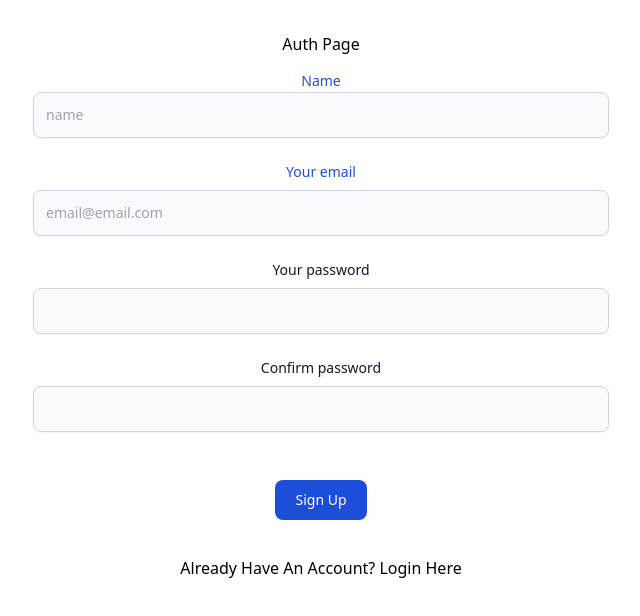
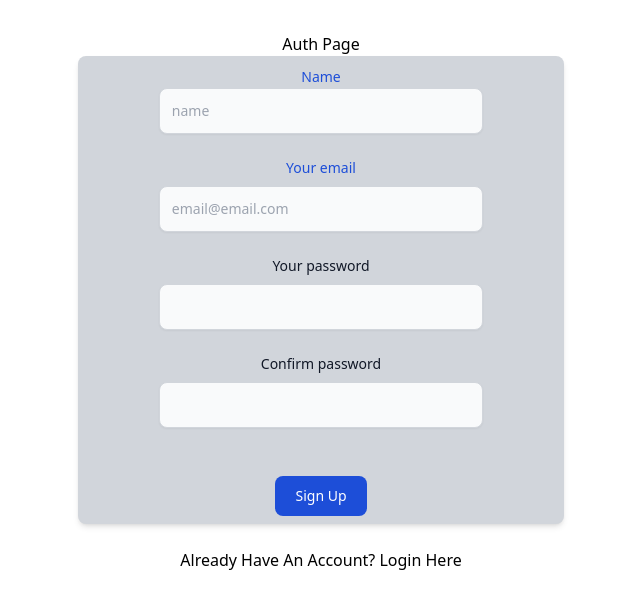
Before and after one commit to justinnavarr0-ga/PlanOut, a React (Vite) app: page /checklist in a window 1280 px wide. Both pictures are taken after a click on the element "New to the site? Click Here To Create An Account!". Shown: the top 616 px of the page, without its empty margins (319-959 px from the left). Built offline with nearby package versions, Linux system fonts and the light colour scheme.

Commit message:
Got the checklist to be a personal checklist for each usergit add -A

```diff
--- a/controllers/api/checklist.js
+++ b/controllers/api/checklist.js
@@ -17,8 +17,10 @@ async function show(req, res) {
 
 async function add(req, res) {
    try {
+    console.log(req.user)
     const checklistItem = new Checklist(
-        {text: req.body.text}
+        {text: req.body.text,
+        user: req.user}
     )
     checklistItem.save()
     console.log(checklistItem)
--- a/models/checklist.js
+++ b/models/checklist.js
@@ -3,7 +3,8 @@ const Schema = mongoose.Schema;
 
 const checklistSchema = new Schema({
     text: {type: String, required: true},
-    complete: {type: Boolean, default: false}
+    complete: {type: Boolean, default: false},
+    user: {type: Schema.Types.ObjectId, ref: 'User', required: true}
 },{
     timestamps: true
   }
--- a/src/components/LoginForm/LoginForm.jsx
+++ b/src/components/LoginForm/LoginForm.jsx
@@ -29,14 +29,14 @@ export default function LoginForm({ setUser }) {
 
   return (
     <>
-    <form autoComplete="off" onSubmit={handleSubmit} className="relative py-3 sm:max-w-xl sm:mx-auto">
+    <form autoComplete="off" onSubmit={handleSubmit} className="relative py-2 w-2/5 sm:mx-auto bg-gray-300 rounded-lg shadow-md">
     <div class="mb-6">
         <label class="relative left mb-2 text-sm font-medium text-blue-700 dark:text-black">Name</label>
-        <input type="text" name="email" value={credentials.email} onChange={handleChange} required class="shadow-sm bg-gray-50 border border-gray-300 text-gray-900 text-sm rounded-lg focus:ring-blue-500 focus:border-blue-500 block w-full p-3 dark:bg-gray-700 dark:border-gray-600 dark:placeholder-gray-400 dark:text-white dark:focus:ring-blue-500 dark:focus:border-blue-500 dark:shadow-sm-light" placeholder="email" />
+        <input type="text" name="email" value={credentials.email} onChange={handleChange} required class="shadow-sm bg-gray-50 border border-gray-300 text-gray-900 text-sm rounded-lg focus:ring-blue-500 focus:border-blue-500 block w-2/3 p-3 bg-gray-100 dark:border-gray-600 dark:placeholder-gray-400 dark:text-white dark:focus:ring-blue-500 dark:focus:border-blue-500 dark:shadow-sm-light" placeholder="email" />
     </div>
     <div class="mb-6">
         <label  class="block mb-2 text-sm font-medium text-gray-900 dark:text-black">Your password</label>
-        <input type="password" name="password" value={credentials.password} onChange={handleChange} class="shadow-sm bg-gray-50 border border-gray-300 text-gray-900 text-sm rounded-lg focus:ring-blue-500 focus:border-blue-500 block w-full p-3 dark:bg-gray-700 dark:border-gray-600 dark:placeholder-gray-400 dark:text-white dark:focus:ring-blue-500 dark:focus:border-blue-500 dark:shadow-sm-light" required />
+        <input type="password" name="password" value={credentials.password} onChange={handleChange} class="shadow-sm bg-gray-50 border border-gray-300 text-gray-900 text-sm rounded-lg focus:ring-blue-500 focus:border-blue-500 block w-2/3 p-3 bg-gray-100 dark:border-gray-600 dark:placeholder-gray-400 dark:text-white dark:focus:ring-blue-500 dark:focus:border-blue-500 dark:shadow-sm-light" required />
       </div>
       <button type="submit">LOG IN</button>
     </form>
--- a/src/components/SignUpForm/SignUpForm.jsx
+++ b/src/components/SignUpForm/SignUpForm.jsx
@@ -40,27 +40,28 @@ export default class SignUpForm extends Component {
     this.setState({ [evt.target.name]: evt.target.value, error: '' })
   }
 
+
   render() {
     const disable = this.state.password !== this.state.confirm;
     return (
 <>
 
-<form onSubmit={this.handleSubmit} className="relative py-3 sm:max-w-xl sm:mx-auto">
+<form onSubmit={this.handleSubmit} className="relative py-2 w-2/5 sm:mx-auto bg-gray-300 rounded-lg shadow-md">
     <div className="mb-6">
         <label  className="relative left mb-2 text-sm font-medium text-blue-700 dark:text-black">Name</label>
-        <input type="text" name="name" value={this.state.name} onChange={this.handleChange} className="shadow-sm bg-gray-50 border border-gray-300 text-gray-900 text-sm rounded-lg focus:ring-blue-500 focus:border-blue-500 block w-full p-3 dark:bg-gray-700 dark:border-gray-600 dark:placeholder-gray-400 dark:text-white dark:focus:ring-blue-500 dark:focus:border-blue-500 dark:shadow-sm-light" placeholder="name" required />
+        <input type="text" name="name" value={this.state.name} onChange={this.handleChange} className="mx-auto shadow-sm bg-gray-50 border border-gray-300 text-gray-500 text-sm rounded-lg focus:ring-blue-500 focus:border-blue-500 block w-2/3 p-3 bg-gray-100 dark:border-gray-600 dark:placeholder-gray-400 dark:text-black dark:focus:ring-blue-500 dark:focus:border-blue-500 dark:shadow-sm-light" placeholder="name" required />
     </div>
       <div className="mb-6">
         <label className="block mb-2 text-sm font-medium text-blue-700 dark:text-black">Your email</label>
-        <input type="email" name='email' value={this.state.email} id="email" onChange={this.handleChange} className="shadow-sm bg-gray-50 border border-gray-300 text-gray-900 text-sm rounded-lg focus:ring-blue-500 focus:border-blue-500 block w-full p-3 dark:bg-gray-700 dark:border-gray-600 dark:placeholder-gray-400 dark:text-white dark:focus:ring-blue-500 dark:focus:border-blue-500 dark:shadow-sm-light" placeholder="email@email.com" required />
+        <input type="email" name='email' value={this.state.email} id="email" onChange={this.handleChange} className=" mx-auto shadow-sm bg-gray-50 border border-gray-300 text-gray-900 text-sm rounded-lg focus:ring-blue-500 focus:border-blue-500 block w-2/3 p-3 bg-gray-100 dark:border-gray-600 dark:placeholder-gray-400 dark:text-black dark:focus:ring-blue-500 dark:focus:border-blue-500 dark:shadow-sm-light" placeholder="email@email.com" required />
       </div>
       <div className="mb-6">
         <label className="block mb-2 text-sm font-medium text-gray-900 dark:text-black">Your password</label>
-        <input type="password" name='password' value={this.state.password} id="password" onChange={this.handleChange} className="shadow-sm bg-gray-50 border border-gray-300 text-gray-900 text-sm rounded-lg focus:ring-blue-500 focus:border-blue-500 block w-full p-3 dark:bg-gray-700 dark:border-gray-600 dark:placeholder-gray-400 dark:text-white dark:focus:ring-blue-500 dark:focus:border-blue-500 dark:shadow-sm-light" required />
+        <input type="password" name='password' value={this.state.password} id="password" onChange={this.handleChange} className="mx-auto shadow-sm bg-gray-50 border border-gray-300 text-gray-900 text-sm rounded-lg focus:ring-blue-500 focus:border-blue-500 block w-2/3 p-3 bg-gray-100 dark:border-gray-600 dark:placeholder-gray-400 dark:text-black dark:focus:ring-blue-500 dark:focus:border-blue-500 dark:shadow-sm-light" required />
       </div>
       <div className="mb-6">
         <label className="block mb-2 text-sm font-medium text-gray-900 dark:text-black">Confirm password</label>
-        <input type="password" name="confirm" value={this.state.confirm} onChange={this.handleChange} className="shadow-sm bg-gray-50 border border-gray-300 text-gray-900 text-sm rounded-lg focus:ring-blue-500 focus:border-blue-500 block w-full p-3 dark:bg-gray-700 dark:border-gray-600 dark:placeholder-gray-400 dark:text-white dark:focus:ring-blue-500 dark:focus:border-blue-500 dark:shadow-sm-light" required />
+        <input type="password" name="confirm" value={this.state.confirm} onChange={this.handleChange} className="mx-auto shadow-sm bg-gray-50 border border-gray-300 text-gray-900 text-sm rounded-lg focus:ring-blue-500 focus:border-blue-500 block w-2/3 p-3 bg-gray-100 dark:border-gray-600 dark:placeholder-gray-400 dark:text-black dark:focus:ring-blue-500 dark:focus:border-blue-500 dark:shadow-sm-light" required />
       </div>
       <div className="flex items-start mb-6" />
       <button type="submit" disabled={disable} className="text-white bg-blue-700 hover:bg-blue-800 focus:ring-4 focus:outline-none focus:ring-blue-300 font-medium rounded-lg text-sm px-5 py-2.5 text-center dark:bg-blue-600 dark:hover:bg-blue-700 dark:focus:ring-blue-800">Sign Up</button>
--- a/src/pages/App/App.jsx
+++ b/src/pages/App/App.jsx
@@ -28,7 +28,7 @@ export default function App() {
             <Route path="/chat" element={<ChatApp user={user}/>} />
             <Route path="/trips" element={<TripPage/>}/>
             <Route path="/trips/:tripName" element={<TripDetailsPage/>}/>
-            <Route path="/checklist" element={<MyCheckList/>}/>
+            <Route path="/checklist" element={<MyCheckList user={user}/>}/>
           </Routes>
         </>
         :
--- a/src/pages/MyCheckList/MyCheckList.jsx
+++ b/src/pages/MyCheckList/MyCheckList.jsx
@@ -2,23 +2,27 @@ import React from 'react'
 import { useState, useEffect } from 'react'
 import * as checklistAPI from '../../utilities/checklist-api'
 import CheckListItems from '../../components/CheckListItems/CheckListItems'
-export default function MyCheckList() {
-
+export default function MyCheckList({user}) {
+const [me, setMe] = useState(user)
 const [checklist, setChecklist] = useState([])
 const [newItem, setNewItem] = useState('')
 const [complete, setComplete] = useState(false)
 
 useEffect( function() {
+    console.log('This is the user in MyCheckList', user.name)
+    console.log('This is the user in MyCheckList', user._id)
+    console.log('This is the me in MyCheckList', me._id)
     async function getChecklist() {
     const checklist = await checklistAPI.getWholeChecklist()
-    setChecklist(checklist)
+    console.log(checklist)
+    setChecklist(checklist.filter(item => item.user === me._id))
     }
     getChecklist()
 }, [])
 
 const handleAddItem = async (evt) => {
     evt.preventDefault()
-    const newlyAddedItem = await checklistAPI.addItem({text: newItem})
+    const newlyAddedItem = await checklistAPI.addItem({text: newItem, user: me._id})
     setChecklist([...checklist, newlyAddedItem])
     setNewItem('')
 }
@@ -42,6 +46,7 @@ const handleChange = (evt) => {
   return (
     <div>
         <h1>Group Checklist</h1>
+
         <CheckListItems checklist={checklist} setChecklist={setChecklist} handleDelete={handleDelete}/>
 
         <form onSubmit={handleAddItem}>
```
Also changed, not shown: src/pages/TripDetailsPage/TripDetailsPage.jsx (+15 -0 lines), src/utilities/checklist-api.js (+0 -17 lines), src/components/SignUpForm/SignUpForm.css (deleted).
